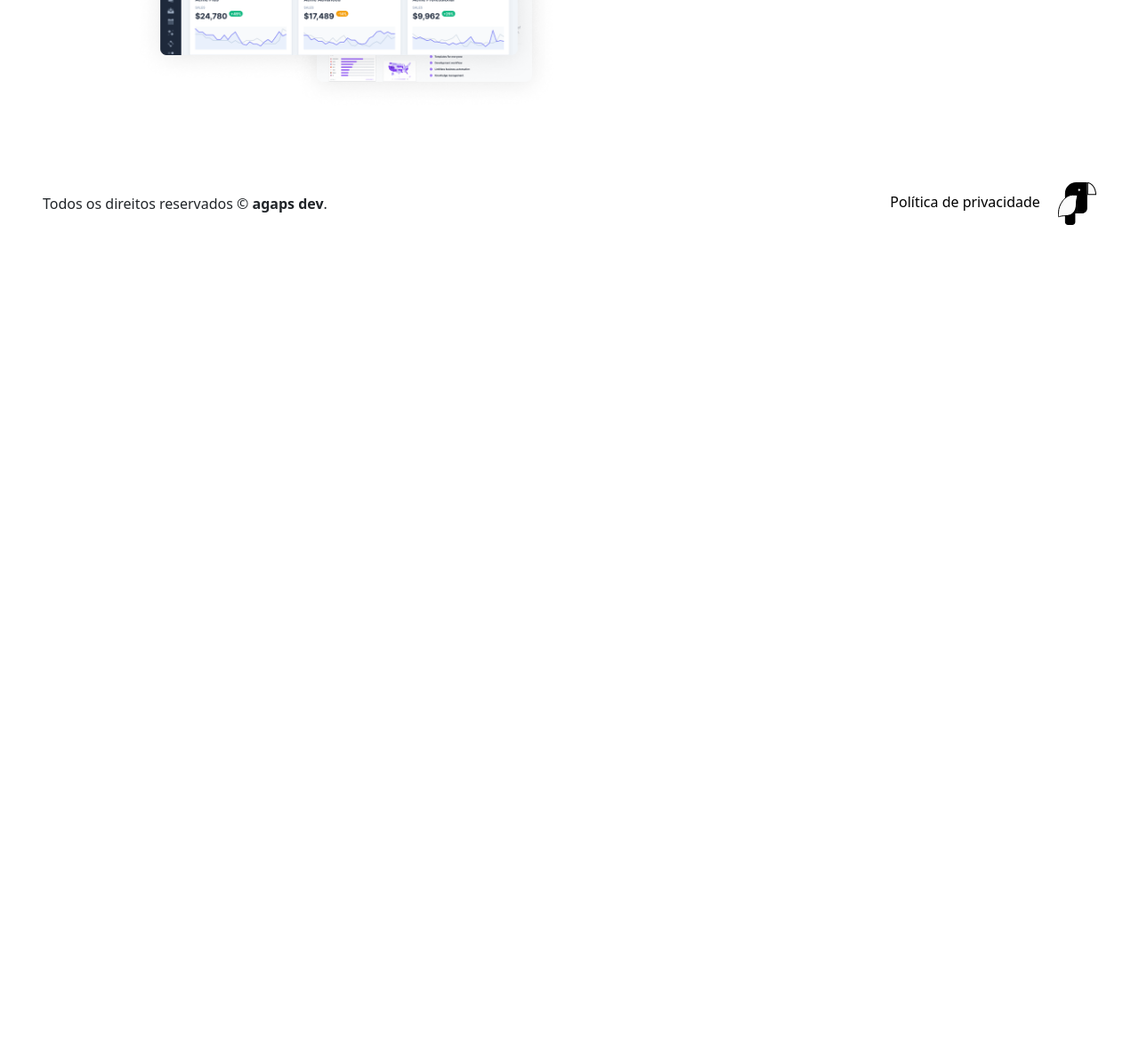
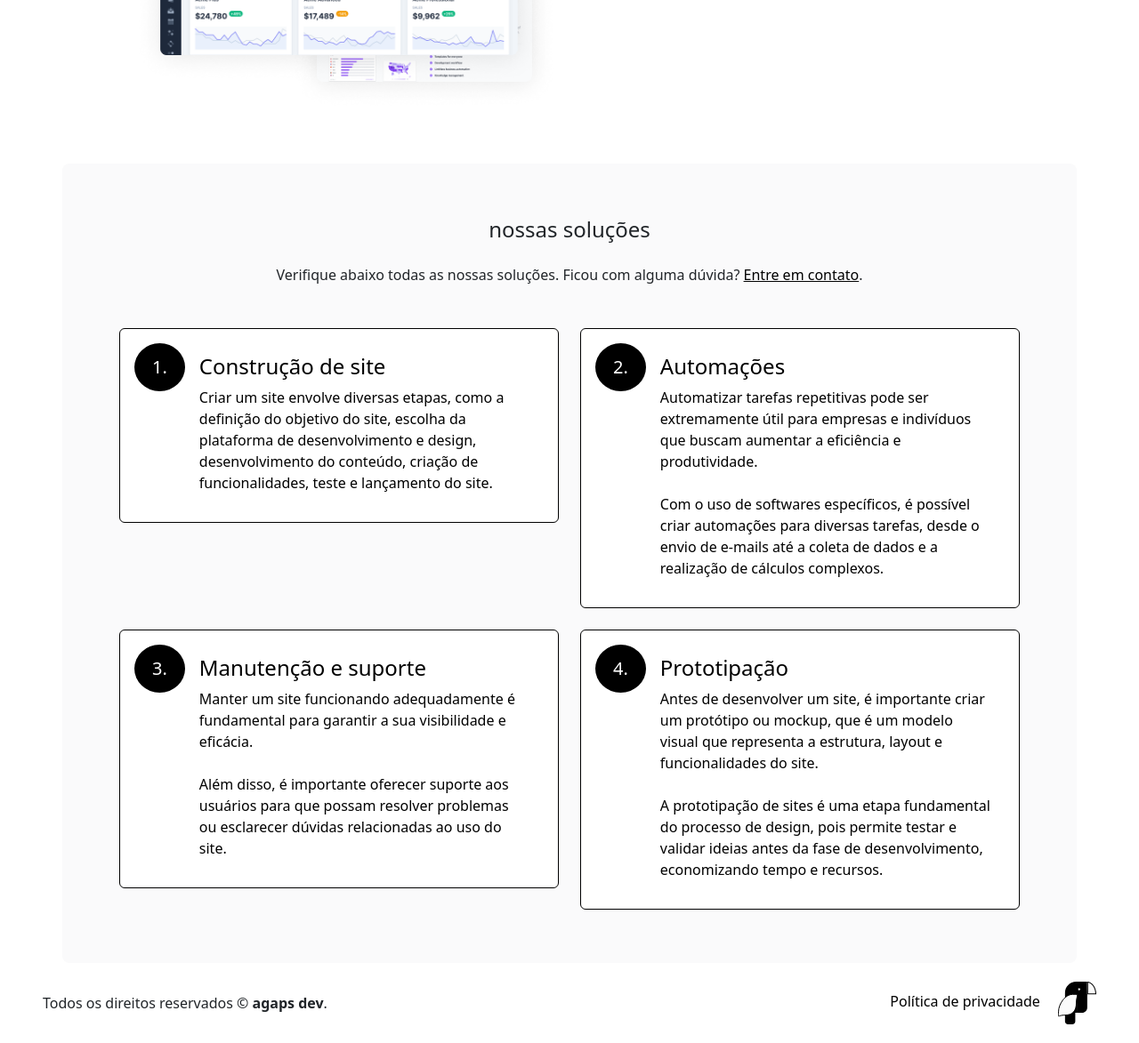
Before and after one commit to agaps-dev/site, a plain HTML site: page index.html in a window 1280 px wide. Shown: the part 847-2020 px from the top of the page at 89% size. Before the commit the page ends 1121 px from the top, so only its background shows below. Drawn offline with nearby package versions, Linux system fonts and the light colour scheme.

Commit message:
solutions section

```diff
--- a/assets/css/index/index.scss
+++ b/assets/css/index/index.scss
@@ -59,6 +59,37 @@
   padding: 60px 5%;
 }
 
+// Soluções - Section
+
+#solucoes {
+  background: #FAFAFB;
+  border-radius: 7.6px;
+  padding: 60px 5%;
+
+  .card {
+    border-color: #000;
+    border-width: 1.5px;
+  }
+
+  .card-title {
+    background: black;
+    border-radius: 100%;
+    color: #fff;
+    height: fit-content;
+    padding: 15px 20px;
+    width: fit-content;
+  }
+
+  .card-subtitle {
+    color: #000 !important;
+    font-size: 24px;
+  }
+
+  .card-text {
+    color: #000 !important;
+  }
+}
+
 // Tipografia
 
 h2 {
--- a/index.html
+++ b/index.html
@@ -74,6 +74,96 @@
     </div>
   </section>
 
+  <section id="solucoes" class="container">
+    <div class="row mb-4">
+      <div class="col text-center">
+        <h4 class="mb-4">nossas soluções</h4>
+        <p class="mb-4">
+          Verifique abaixo todas as nossas soluções. Ficou com alguma dúvida? <a style="color:black" href="#">Entre em contato</a>.
+        </p>
+      </div>
+    </div>
+
+    <div class="row mb-4">
+      <div class="col-lg-6 mb-4 mb-lg-0">
+        <div class="card">
+          <div class="card-body d-flex">
+            <h5 class="card-title">1.</h5>
+            <div class="card-content p-3">
+              <h6 class="card-subtitle mb-2 text-body-secondary">Construção de site</h6>
+              <p class="card-text">
+                Criar um site envolve diversas etapas, como a definição do objetivo do site,
+                escolha da plataforma de desenvolvimento e design, desenvolvimento do conteúdo,
+                criação de funcionalidades, teste e lançamento do site.
+              </p>
+            </div>
+          </div>
+        </div>
+      </div>
+      <div class="col-lg-6">
+        <div class="card">
+          <div class="card-body d-flex">
+            <h5 class="card-title">2.</h5>
+            <div class="card-content p-3">
+              <h6 class="card-subtitle mb-2 text-body-secondary">Automações</h6>
+              <p class="card-text">
+                Automatizar tarefas repetitivas pode ser extremamente útil para empresas e
+                indivíduos que buscam aumentar a eficiência e produtividade.
+
+                <br><br>
+
+                Com o uso de softwares específicos, é possível criar automações para diversas
+                tarefas, desde o envio de e-mails até a coleta de dados e a realização de
+                cálculos complexos.
+              </p>
+            </div>
+          </div>
+        </div>
+      </div>
+    </div>
+    <div class="row">
+      <div class="col-lg-6 mb-4 mb-lg-0">
+        <div class="card">
+          <div class="card-body d-flex">
+            <h5 class="card-title">3.</h5>
+            <div class="card-content p-3">
+              <h6 class="card-subtitle mb-2 text-body-secondary">Manutenção e suporte</h6>
+              <p class="card-text">
+                Manter um site funcionando adequadamente é fundamental para garantir a sua
+                visibilidade e eficácia.
+
+                <br><br>
+
+                Além disso, é importante oferecer suporte aos usuários para que possam
+                resolver problemas ou esclarecer dúvidas relacionadas ao uso do site.
+            </div>
+          </div>
+        </div>
+      </div>
+      <div class="col-lg-6">
+        <div class="card">
+          <div class="card-body d-flex">
+            <h5 class="card-title">4.</h5>
+            <div class="card-content p-3">
+              <h6 class="card-subtitle mb-2 text-body-secondary">Prototipação</h6>
+              <p class="card-text">
+                Antes de desenvolver um site, é importante criar um protótipo ou mockup,
+                que é um modelo visual que representa a estrutura, layout e funcionalidades
+                do site.
+
+                <br><br>
+
+                A prototipação de sites é uma etapa fundamental do processo de design, pois
+                permite testar e validar ideias antes da fase de desenvolvimento, economizando
+                tempo e recursos.
+              </p>
+            </div>
+          </div>
+        </div>
+      </div>
+    </div>
+  </section>
+
   <footer class="d-inline d-md-flex justify-content-md-between px-5 text-center">
     <div class="description mb-3 mb-md-0">
       Todos os direitos reservados © <strong>agaps dev</strong>.
```
Also changed, not shown: assets/css/index/index.min.css, 1 other file.
